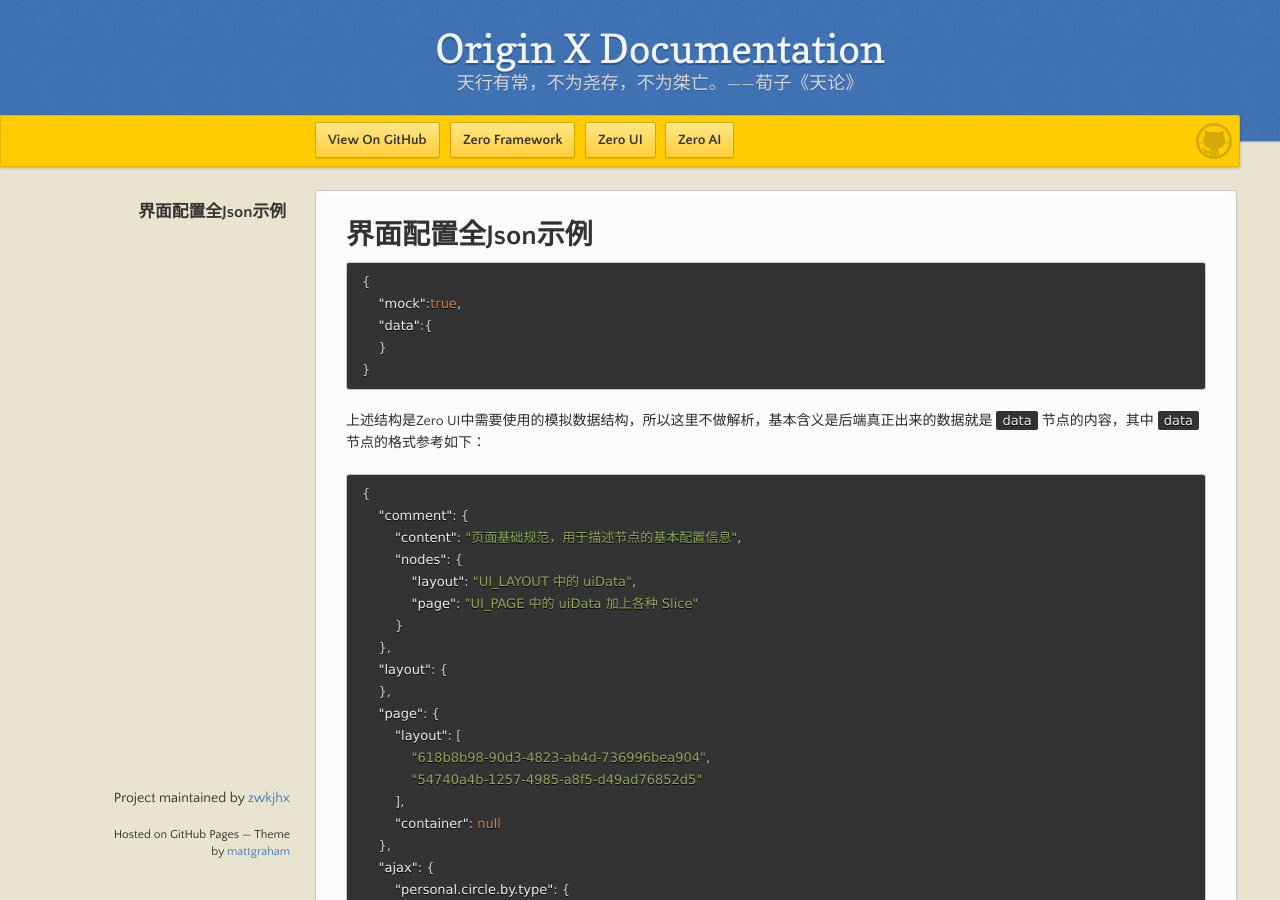
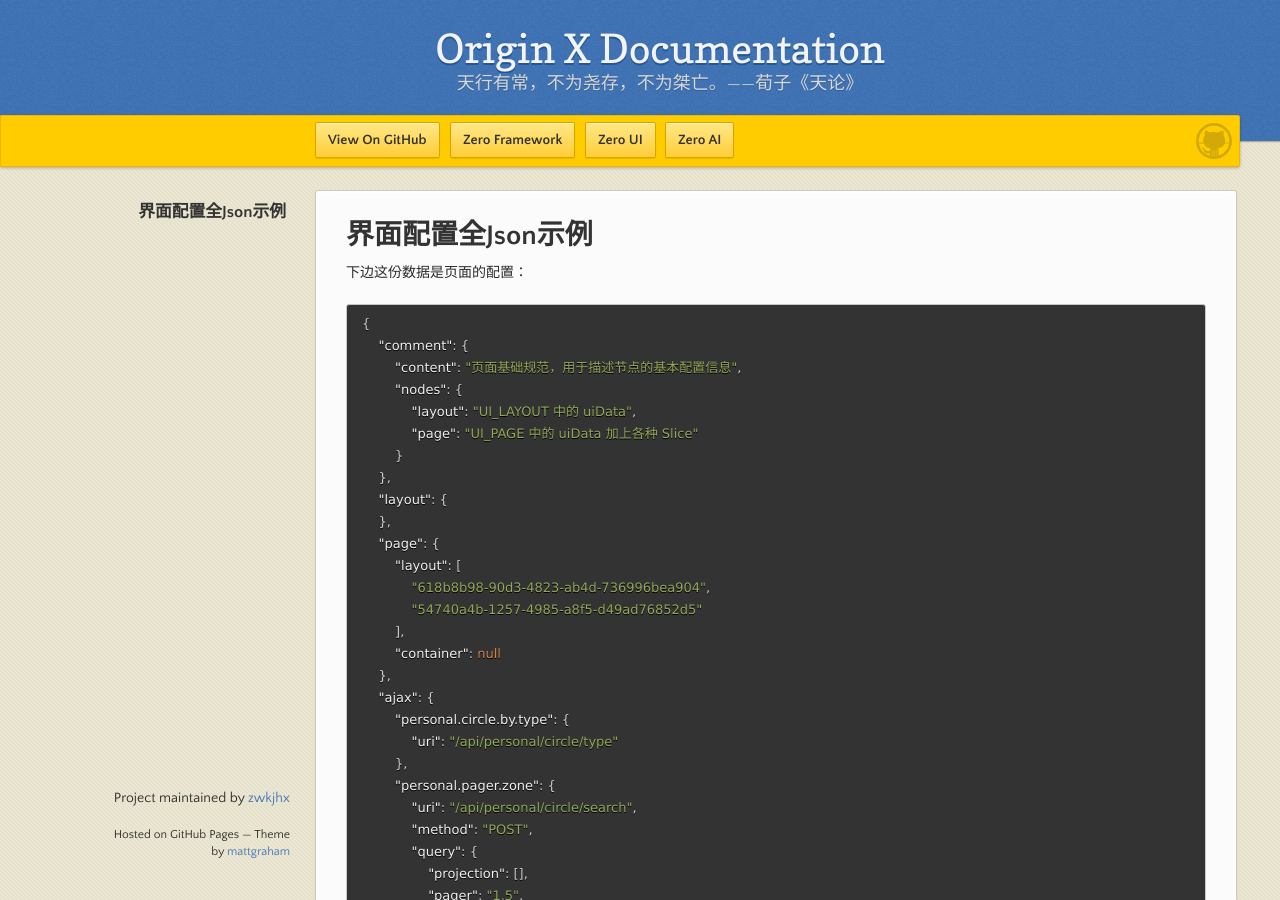
Before and after one commit to zwkjhx/ox-doc, a Jekyll site: the page built from specification/3-origin-xgui-fan/spo-002-jie-mian-pei-zhi-quan-json-shi-li.md, in a window 1280 px wide and 900 px high. Built offline with Jekyll 4.4.1, drawn with Linux system fonts in a browser that asks for light colours; our own code applies the rules of GitHub Pages for plain Markdown files.

Commit message:
Updates specification/3-origin-xgui-fan/spo-002-jie-mian-pei-zhi-quan-json-shi-li.md
Auto commit by GitBook Editor

````diff
--- a/specification/3-origin-xgui-fan/spo-002-jie-mian-pei-zhi-quan-json-shi-li.md
+++ b/specification/3-origin-xgui-fan/spo-002-jie-mian-pei-zhi-quan-json-shi-li.md
@@ -1,14 +1,6 @@
 # 界面配置全Json示例
 
-```json
-{
-    "mock":true,
-    "data":{
-    }
-}
-```
-
-上述结构是Zero UI中需要使用的模拟数据结构，所以这里不做解析，基本含义是后端真正出来的数据就是`data`节点的内容，其中`data`节点的格式参考如下：
+下边这份数据是页面的配置：
 
 ```json
 {
````
